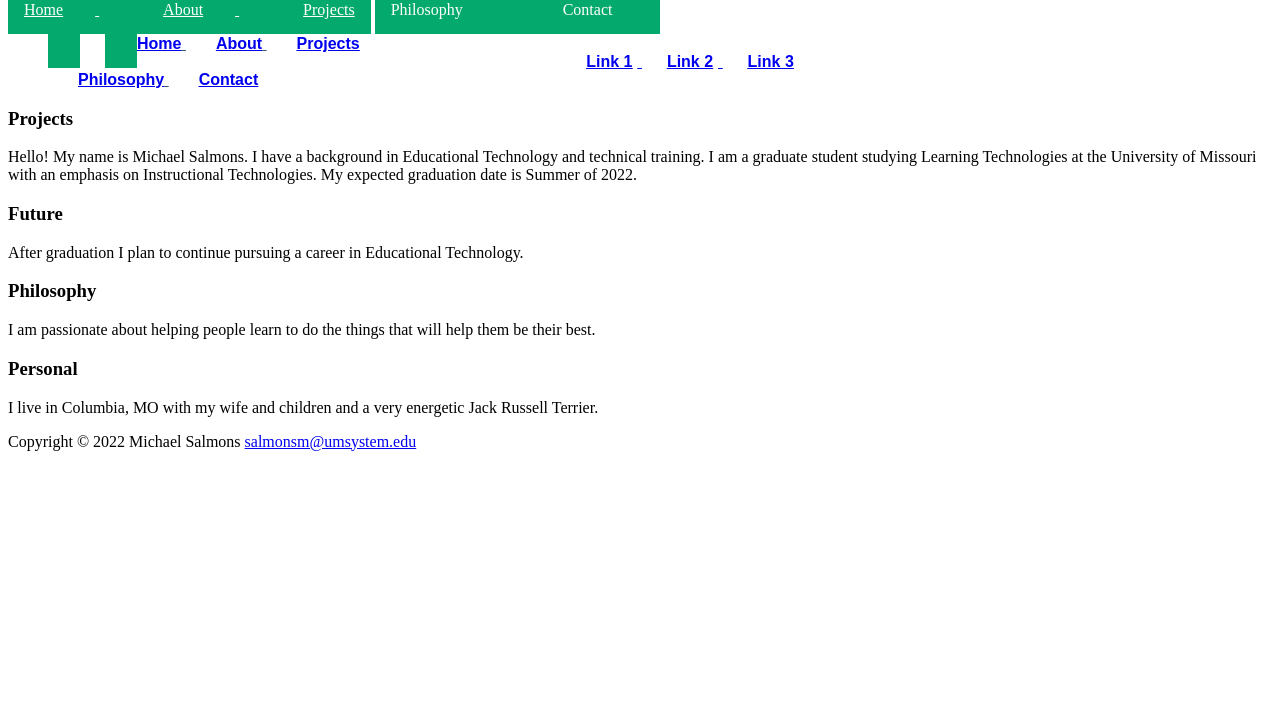
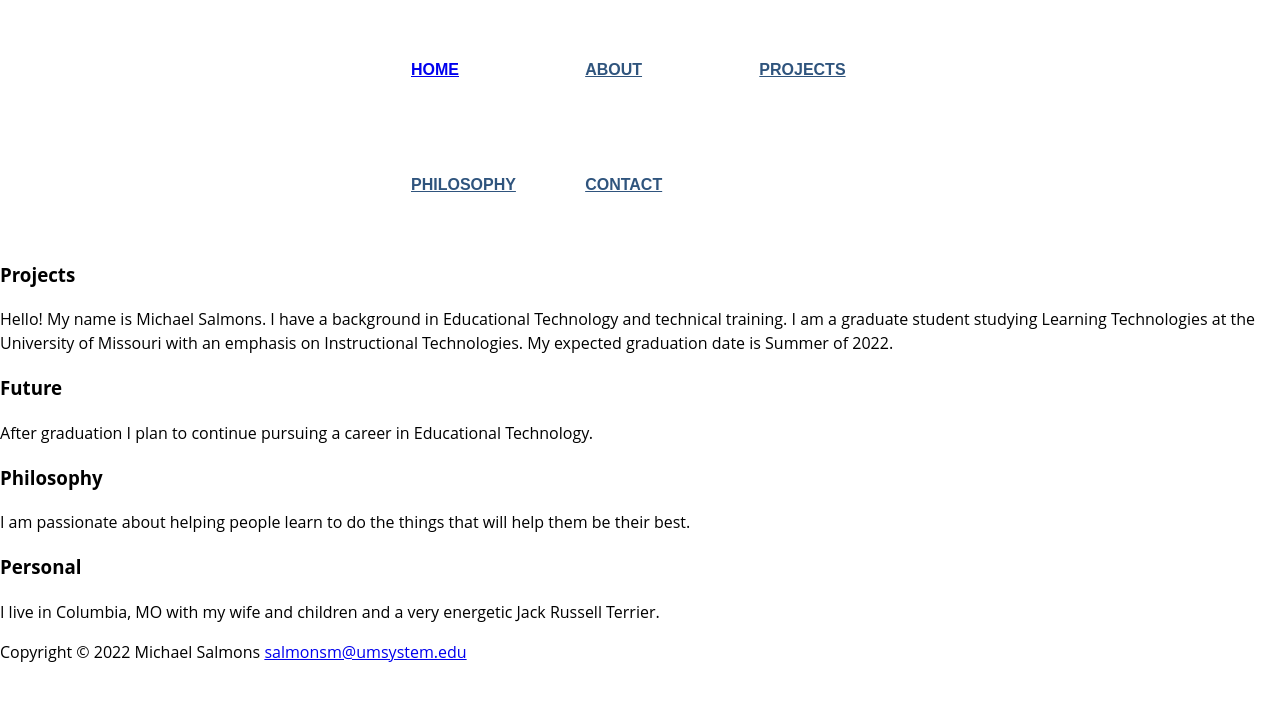
Before and after one commit to michaelsalmons/michaelsalmons.github.io, a plain HTML site: page islt_7355/project.html in a window 1280 px wide. Shown: the part 79-800 px from the top of the page. Drawn offline with Linux system fonts and the light colour scheme.

Commit message:
Add files via upload

```diff
--- a/islt_7355/nav.css
+++ b/islt_7355/nav.css
@@ -1,56 +1,68 @@
- ul li {
-display: inline; /*here we are seeing another value inline that allows us to keep all menu items in line */
-border: none;
-text-decoration: underline;
-text-align: center;
-width: 60px;
-list-style-type: none;
-padding: 15px 5px 15px 5px;
-margin-top: 0;
-margin-left: 20px;
-color:#2f547d;
-font-family:arial, helvetica, 'sans serif';
-font-weight:700;
+html {
+  box-sizing: border-box;
 }
 
- /* Dropdown Button */
-.dropbtn {
-  background-color: #04AA6D;
-  color: white;
-  padding: 16px;
-  font-size: 16px;
-  border: none;
+*, *:before, *:after {
+  box-sizing: border-box;
 }
 
-/* The container <div> - needed to position the dropdown content */
-.dropdown {
-  position: relative;
-  display: inline-block;
+body {
+  margin: 0;
+  font-family: "Open Sans", sans-serif;
+  font-size: 16px;
+  line-height: 1.5;
+  background: #ffffff;
 }
 
-/* Dropdown Content (Hidden by Default) */
-.dropdown-content {
+nav ul {
+  list-style: none;
+  padding-left: 0;
+  margin-top: 0;
+  margin-bottom: 0;
+}
+
+/* h1 {
+  width: 500px;
+  margin: 100px auto 20px;
+  color: #f0f0f0;
+  text-align: center;
+} */
+
+.nav {
+  width: 600px;
+  margin: 0 auto;
+  background: #ffffff;
+  color: #000000;
+}
+.nav a {
+  display: block;
+  padding: 0 16px;
+  line-height: inherit;
+  cursor: pointer;
+}
+.nav__menu {
+  line-height: 45px;
+  font-weight: 700;
+  text-transform: uppercase;
+}
+.nav__menu-item {
+  display: inline-block;
+  position: relative;
+}
+.nav__menu-item:hover {
+  background-color: #B7AFBA;
+}
+.nav__menu-item:hover .nav__submenu {
+  display: block;
+}
+.nav__submenu {
+  font-weight: 300;
+  text-transform: none;
   display: none;
   position: absolute;
-  background-color: #f1f1f1;
-  min-width: 160px;
-  box-shadow: 0px 8px 16px 0px rgba(0,0,0,0.2);
-  z-index: 1;
+  width: 220px;
+  background-color: #8F8888;
 }
-
-/* Links inside the dropdown */
-.dropdown-content a {
-  color: black;
-  padding: 12px 16px;
-  text-decoration: none;
-  display: block;
+.nav__submenu-item:hover {
+  background: rgba(0, 0, 0, 0.1);
 }
-
-/* Change color of dropdown links on hover */
-.dropdown-content a:hover {background-color: #ddd;}
-
-/* Show the dropdown menu on hover */
-.dropdown:hover .dropdown-content {display: block;}
-
-/* Change the background color of the dropdown button when the dropdown content is shown */
-.dropdown:hover .dropbtn {background-color: #3e8e41;}
--- a/islt_7355/project.html
+++ b/islt_7355/project.html
@@ -22,55 +22,27 @@ Tested:  March 2022;  Passed on Firefox and Chrome browsers.
 	</header>
 	<!-- This section is for the navigation  -->
 
-	<nav>
-<div class="dropdown">
-  <a class="dropbtn" href="home.html">Home</button>
-
-</div>
-
-<div class="dropdown">
-  <a class="dropbtn" href="about.html">About</button>
-
-</div>
-<div class="dropdown">
-  <a class="dropbtn" href="project.html">Projects</button>
-  <div class="dropdown-content">
-    <a href="#">Link 1</a>
-    <a href="#">Link 2</a>
-    <a href="#">Link 3</a>
-  </div>
-</div>
-<div class="dropdown">
-  <a class="dropbtn">Philosophy</button>
-
-</div>
-<div class="dropdown">
-  <a class="dropbtn">Contact</button>
-
-</div>
-		<ul id="navigation">
-		<li>
-			<a href="index.html">Home</a>
-		</li>
-		<li>
-			<a href="about.html">About</a>
-		</li>
-		<li>
-			<a href="project.html">Projects</a>
-			<ul>
-				<li><a href="#">Link 1</li>
-				<li><a href="#">Link 2</li>
-				<li><a href="#">Link 3</li>
-			</ul>
-		</li>
-		<li>
-			<a href="#philosophy.html">Philosophy</a>
-		</li>
-		<li>
-			<a href="#contact.html">Contact</a>
-		</li>
-		</ul>
-	</nav>
+<nav class="nav">
+  <ul class="nav__menu">
+    <li class="nav__menu-item"><a href="index.html">Home</a></li>
+    <li class="nav__menu-item"><a>About</a>
+      <!--<ul class="nav__submenu">
+        <li class="nav__submenu-item"> <a>Web Design</a></li>
+        <li class="nav__submenu-item"> <a>Web Development</a></li>
+        <li class="nav__submenu-item"> <a>Web Hosting</a></li>
+      </ul>-->
+    </li>
+    <li class="nav__menu-item"><a>Projects</a>
+      <ul class="nav__submenu">
+        <li class="nav__submenu-item"> <a>Link 1</a></li>
+        <li class="nav__submenu-item"> <a>Link 2</a></li>
+        <li class="nav__submenu-item"> <a>Link 3</a></li>
+      </ul>
+    </li>
+    <li class="nav__menu-item"><a>Philosophy</a></li>
+    <li class="nav__menu-item"><a>Contact</a></li>
+  </ul>
+</nav>
 	<!-- This is the main content section  -->
 	<main>
 		<h3>Projects</h3>
```
